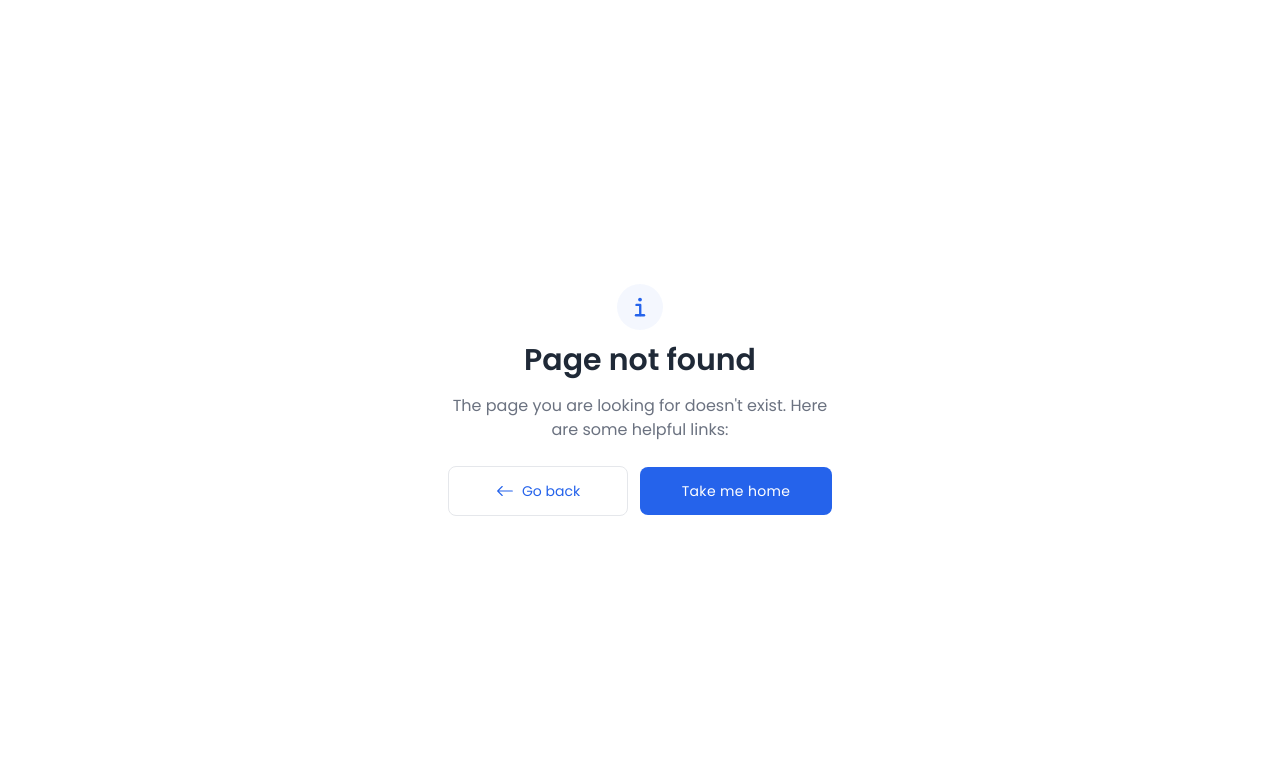
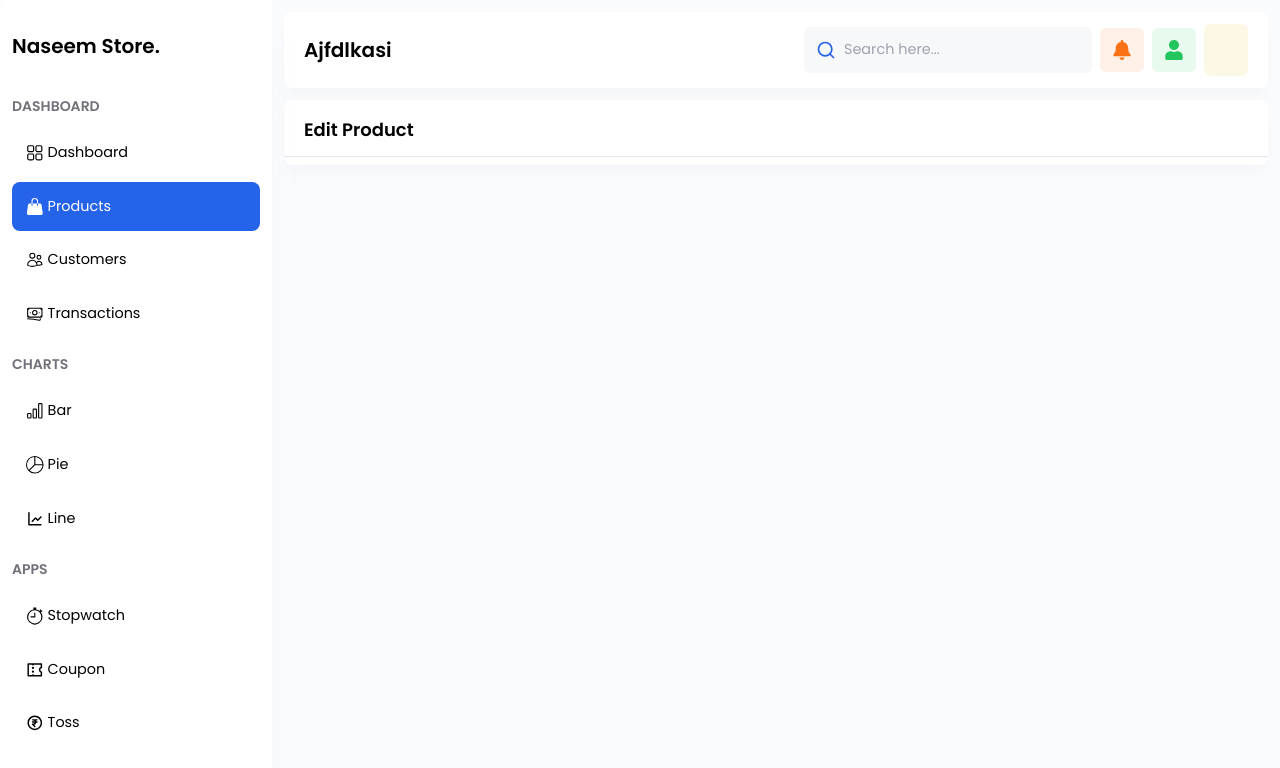
Before and after one commit to naseemkhandev/mern-ecommerce-admin-panel, a React (Vite) app in the folder admin/: page /product/ajfdlkasi in a window 1280 px wide. Before the commit this address had no page. Shown: the top 768 px of the page. Built offline with nearby package versions, Linux system fonts and the light colour scheme; some icons are missing.

Commit message:
management routes and page added

```diff
--- a/admin/src/components/NotFound.jsx
+++ b/admin/src/components/NotFound.jsx
@@ -7,7 +7,7 @@ const PageNotFound = () => {
 	const navigate = useNavigate();
 
 	return (
-		<section className="bg-white dark:bg-blue-600 fixed top-0 left-0 w-full h-screen">
+		<section className="bg-white dark:bg-blue-600 z-[1000] fixed top-0 left-0 w-full h-screen">
 			<div className="container flex items-center min-h-screen px-6 py-12 mx-auto">
 				<div className="flex flex-col items-center max-w-sm mx-auto text-center">
 					<p className="p-2 text-3xl font-medium text-blue-600 rounded-full bg-blue-600/5 dark:bg-blue-600">
--- a/admin/src/layout/Navbar/index.jsx
+++ b/admin/src/layout/Navbar/index.jsx
@@ -20,7 +20,13 @@ const Navbar = () => {
 					<FiMenu />
 				</span>
 				<h2 className="text-lg sm:text-xl capitalize font-semibold">
-					{currentRoute === "" ? "Dashboard" : currentRoute}
+					{currentRoute === ""
+						? "Dashboard"
+						: `${
+								currentRoute.length > 20
+									? currentRoute.slice(0, 20) + "..."
+									: currentRoute
+						}`}
 				</h2>
 			</div>
 
--- a/admin/src/layout/Sidebar/index.jsx
+++ b/admin/src/layout/Sidebar/index.jsx
@@ -1,10 +1,10 @@
 import { Link, useLocation } from "react-router-dom";
-
 import { sidebar } from "../../constants/sidebar";
 import Search from "../../components/common/Search";
 
 const Sidebar = () => {
 	const { pathname } = useLocation();
+	const currentPath = pathname.split("/")[1];
 
 	return (
 		<div className="w-full sm:w-80 md:w-[17rem] 2xl:w-72 py-8 px-3 bg-white shadow-2xl shadow-slate-400/5 min-h-screen h-full overflow-y-auto fixed top-0 -left-full z-50 lg:left-0 no-scrollbar">
@@ -35,11 +35,16 @@ const Sidebar = () => {
 										<Link
 											to={link.path}
 											className={`w-full p-3.5 2xl:text-base text-[0.9rem] rounded-lg hover:bg-blue-600 hover:text-white flex items-center gap-1 ${
-												pathname === link.path && "bg-blue-600 text-white"
+												currentPath === link.path.split("/")[1] &&
+												"bg-blue-600 text-white"
 											}`}
 										>
 											<span className="text-[1.1rem] 2xl:text-xl">
-												{pathname === link.path ? <ActiveIcon /> : <Icon />}
+												{currentPath === link.path.split("/")[1] ? (
+													<ActiveIcon />
+												) : (
+													<Icon />
+												)}
 											</span>
 											<span>{link.label}</span>
 										</Link>
--- a/admin/src/pages/Customers.jsx
+++ b/admin/src/pages/Customers.jsx
@@ -112,13 +112,13 @@ const Customers = () => {
 								<td className="border-b">
 									<span className="flex items-center gap-2">
 										<Link
-											to={`/product/${item.action}`}
+											to={`/customer/${item.action}`}
 											className="text-base p-2.5 rounded-full bg-green-500/10 text-green-500 hover:bg-green-500/20"
 										>
 											<FiEdit />
 										</Link>
 										<Link
-											to={`/product/${item.action}`}
+											to={`/customer/${item.action}`}
 											className="text-base p-2.5 rounded-full bg-red-500/10 text-red-500 hover:bg-red-500/20"
 										>
 											<FaTrashCan />
--- a/admin/src/pages/Transactions.jsx
+++ b/admin/src/pages/Transactions.jsx
@@ -1,7 +1,6 @@
 import { Link } from "react-router-dom";
 import { FiEdit } from "react-icons/fi";
 import { FaTrashCan } from "react-icons/fa6";
-import { IoIosAddCircle } from "react-icons/io";
 import { RiArrowLeftSLine, RiArrowRightSLine } from "react-icons/ri";
 
 import data from "../data/data.json";
@@ -130,13 +129,13 @@ const Transactions = () => {
 								<td className="border-b">
 									<span className="flex items-center gap-2">
 										<Link
-											to={`/product/${item.action}`}
+											to={`/transaction/${item.action}`}
 											className="text-base p-2.5 rounded-full bg-green-500/10 text-green-500 hover:bg-green-500/20"
 										>
 											<FiEdit />
 										</Link>
 										<Link
-											to={`/product/${item.action}`}
+											to={`/transaction/${item.action}`}
 											className="text-base p-2.5 rounded-full bg-red-500/10 text-red-500 hover:bg-red-500/20"
 										>
 											<FaTrashCan />
--- /dev/null
+++ b/admin/src/pages/management/ManageCustomer.jsx
@@ -0,0 +1,11 @@
+const ManageCustomer = () => {
+	return (
+		<section className="pt-4 pb-2 w-full flex flex-col gap-4 bg-white shadow-lg shadow-slate-400/5 bg-orange-500/10 rounded-lg">
+			<div className="px-5 pb-3 border-b">
+				<h2 className="font-semibold text-lg">Edit Customer</h2>
+			</div>
+		</section>
+	);
+};
+
+export default ManageCustomer;
--- /dev/null
+++ b/admin/src/pages/management/ManageTransaction.jsx
@@ -0,0 +1,11 @@
+const ManageTransaction = () => {
+	return (
+		<section className="pt-4 pb-2 w-full flex flex-col gap-4 bg-white shadow-lg shadow-slate-400/5 bg-orange-500/10 rounded-lg">
+			<div className="px-5 pb-3 border-b">
+				<h2 className="font-semibold text-lg">Edit Transaction</h2>
+			</div>
+		</section>
+	);
+};
+
+export default ManageTransaction;
--- /dev/null
+++ b/admin/src/pages/management/NewProduct.jsx
@@ -0,0 +1,17 @@
+import { useLocation } from "react-router-dom";
+
+const NewProduct = () => {
+	const { pathname } = useLocation();
+
+	return (
+		<section className="pt-4 pb-2 w-full flex flex-col gap-4 bg-white shadow-lg shadow-slate-400/5 bg-orange-500/10 rounded-lg">
+			<div className="px-5 pb-3 border-b">
+				<h2 className="font-semibold text-lg">
+					{pathname.includes("new") ? "Add New Product" : "Edit Product"}
+				</h2>
+			</div>
+		</section>
+	);
+};
+
+export default NewProduct;
--- a/admin/src/routes/Routes.jsx
+++ b/admin/src/routes/Routes.jsx
@@ -10,6 +10,13 @@ const Customers = lazy(() => import("../pages/Customers"));
 const Products = lazy(() => import("../pages/Products"));
 const Transactions = lazy(() => import("../pages/Transactions"));
 
+// management
+const NewProduct = lazy(() => import("../pages/management/NewProduct"));
+const ManageCustomer = lazy(() => import("../pages/management/ManageCustomer"));
+const ManageTransaction = lazy(() =>
+	import("../pages/management/ManageTransaction")
+);
+
 import Loader from "../components/Loader";
 import RootLayout from "../layout/RootLayout";
 import NotFound from "../components/NotFound";
@@ -18,41 +25,22 @@ const Routes = () => {
 	return (
 		<Router>
 			<Suspense fallback={<Loader />}>
-				<Routing>
-					<Route
-						path="/"
-						element={
-							<RootLayout>
-								<Dashboard />
-							</RootLayout>
-						}
-					/>
-					<Route
-						path="/customer"
-						element={
-							<RootLayout>
-								<Customers />
-							</RootLayout>
-						}
-					/>
-					<Route
-						path="/product"
-						element={
-							<RootLayout>
-								<Products />
-							</RootLayout>
-						}
-					/>
-					<Route
-						path="/transaction"
-						element={
-							<RootLayout>
-								<Transactions />
-							</RootLayout>
-						}
-					/>
-					<Route path="*" element={<NotFound />} />
-				</Routing>
+				<RootLayout>
+					<Routing>
+						<Route path="/" element={<Dashboard />} />
+						<Route path="/customer" element={<Customers />} />
+						<Route path="/product" element={<Products />} />
+						<Route path="/transaction" element={<Transactions />} />
+
+						{/* management */}
+						<Route path="/product/new" element={<NewProduct />} />
+						<Route path="/product/:id" element={<NewProduct />} />
+						<Route path="/customer/:id" element={<ManageCustomer />} />
+						<Route path="/transaction/:id" element={<ManageTransaction />} />
+
+						<Route path="*" element={<NotFound />} />
+					</Routing>
+				</RootLayout>
 			</Suspense>
 		</Router>
 	);
```
